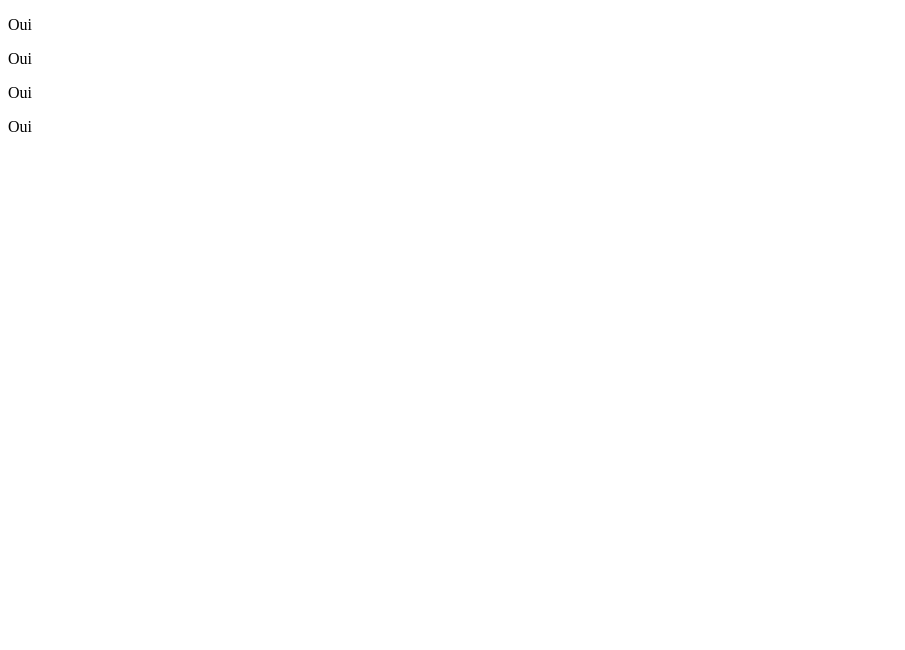
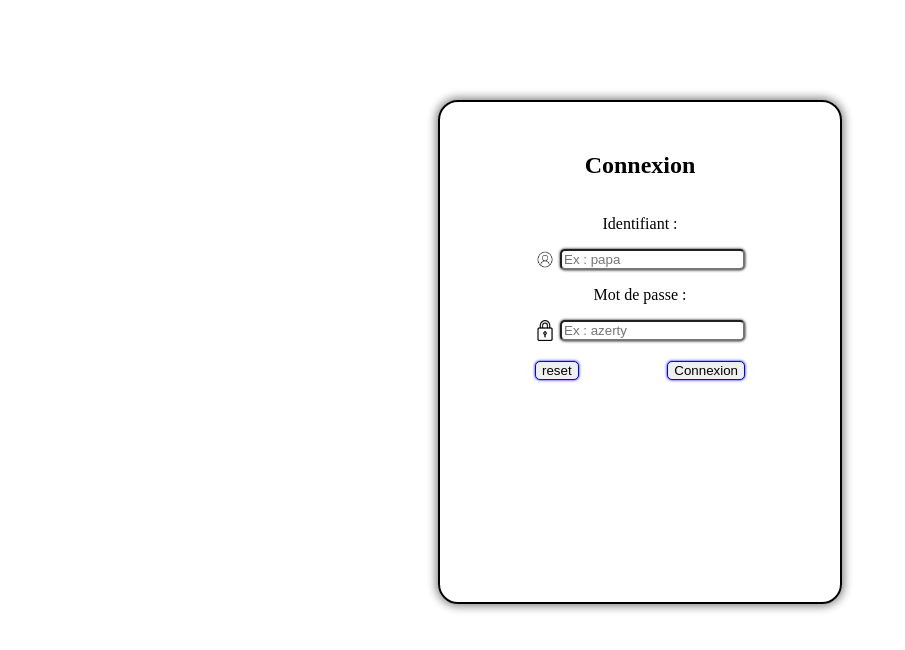
Before and after one commit to maaxxiime/projet_cours, a plain HTML site: page index.html in a window 1280 px wide. Shown: the whole page, without its empty margins (0-905 px from the left). Drawn offline with Linux system fonts and the light colour scheme.

Commit message:
connexion/html/css

```diff
--- a/assets/css/index.css
+++ b/assets/css/index.css
@@ -1,4 +1,64 @@
 body {
     margin: auto;
     padding: auto;
+    display: flex;
+    justify-content: center;
 }
+
+.container_co {
+    display: flex;
+    justify-content: center;
+    margin: 100px;
+    border: 2px solid black;
+    border-radius: 20px;
+    box-shadow: 0 0 10px 2px gray;
+    width: 400px;
+    height: 500px;
+}
+
+.container-collumn {
+    display: flex;
+    flex-direction: column;
+    align-items: center;
+}
+
+.form {
+    display: flex;
+    flex-direction: column;
+    align-items: center;
+}
+
+.dflex_co {
+    display: flex;
+    width: 100%;
+    margin-top: 20px;
+    justify-content: space-between;
+}
+
+.dflex_co button,
+.dflex_co input {
+    border-radius: 5px;
+    border: 1px solid blue;
+    box-shadow: 0 0 3px blue;
+}
+
+.form input{
+    border-radius: 5px;
+}
+
+.container-collumn h2 {
+    margin-top: 50px;
+}
+
+.dflex_input {
+    display: flex;
+}
+
+.dflex_input img {
+    width: 20px;
+    margin-right: 5px;
+}
+
+.dflex_input input {
+    box-shadow: 0 0 3px black;
+}
--- a/index.html
+++ b/index.html
@@ -4,15 +4,38 @@
     <meta charset="UTF-8">
     <meta http-equiv="X-UA-Compatible" content="IE=edge">
     <meta name="viewport" content="width=device-width, initial-scale=1.0">
+    <link rel="stylesheet" href="./assets/css/index.css">
     <title>Document</title>
     <!-- git add index.html  -->
     <!-- git commit -m "nom de la maj" -->
     <!-- git push -->
 </head>
 <body>
-    <p>Oui</p>
-    <p>Oui</p>
-    <p>Oui</p>
-    <p>Oui</p>
+    <div class="container_co">
+        <div class="container-collumn">
+            <h2> Connexion </h2>
+
+            <form class="form">
+
+                <p> Identifiant : </p>
+                <div class="dflex_input">
+                    <img src="./assets/img/login.png" alt="">
+                    <input type="text" id="iduser" placeholder="Ex : papa">
+                </div>
+
+                <p> Mot de passe : </p>
+                <div class="dflex_input">
+                    <img src="./assets/img/cadenas.png" alt="">
+                    <input type="password" id="passworduser" placeholder="Ex : azerty">
+                </div>
+
+                <div class="dflex_co">
+                    <input class="reset" type="reset" value="reset">
+                    <button onclick="connexion()"> Connexion </button>
+                </div>
+
+            </form>
+        </div>
+    </div>
 </body>
 </html>
```
Also changed, not shown: assets/img/cadenas.png (added), assets/img/login.png (added).
